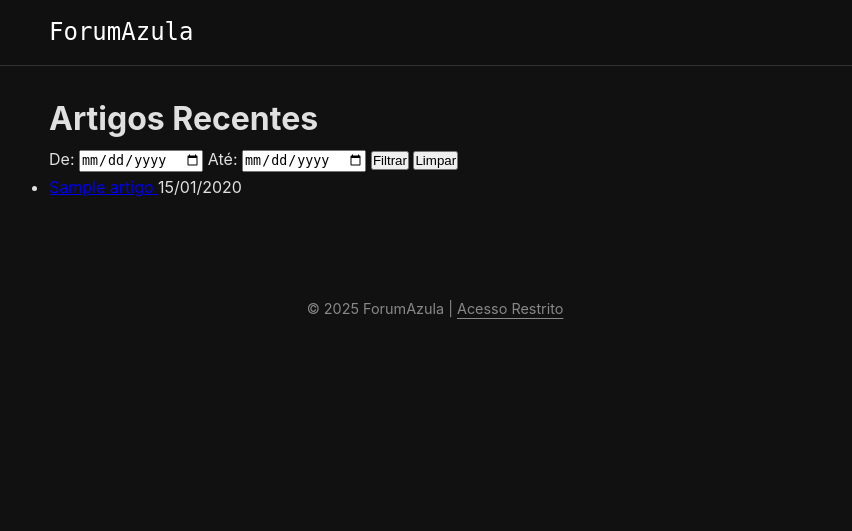
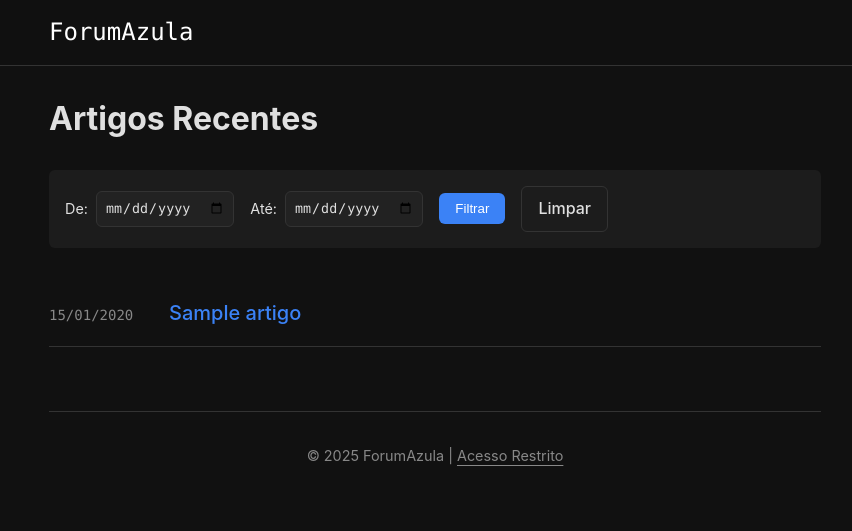
Before and after one commit to Caze-netto/forumazulaPHP, a PHP site: page / in a window 1280 px wide. Shown: the top 531 px of the page, without its empty margins (205-1057 px from the left). Run offline with PHP 8.4, Linux system fonts and the light colour scheme; data comes from the database, SQL or seed files in the repository; tables that the repository leaves empty hold one stand-in row (values such as "Sample post"); some libraries are stand-ins or nearby versions.

Commit message:
docs: uxx

```diff
--- a/src/index.php
+++ b/src/index.php
@@ -1,18 +1,25 @@
 <?php
 require 'conexao.php';
 
-// Captura datas do filtro
-$data_inicio = filter_input(INPUT_GET, 'data_inicio', FILTER_DEFAULT);
-$data_fim    = filter_input(INPUT_GET, 'data_fim', FILTER_DEFAULT);
 
-// Monta query base
-$query = "SELECT id, titulo, TO_CHAR(data_criacao, 'DD/MM/YYYY') AS data_criacao_formatada FROM artigos";
+$data_inicio = filter_input(INPUT_GET, 'data_inicio', FILTER_SANITIZE_SPECIAL_CHARS);
+$data_fim    = filter_input(INPUT_GET, 'data_fim', FILTER_SANITIZE_SPECIAL_CHARS);
+
+$query = "SELECT id, titulo, DATE_FORMAT(data_criacao, '%d/%m/%Y') AS data_formatada FROM artigos";
 $params = [];
+$conditions = [];
 
-if ($data_inicio && $data_fim) {
-    $query .= " WHERE data_criacao BETWEEN ? AND ?";
+if ($data_inicio) {
+    $conditions[] = "data_criacao >= ?";
     $params[] = $data_inicio . " 00:00:00";
+}
+if ($data_fim) {
+    $conditions[] = "data_criacao <= ?";
     $params[] = $data_fim . " 23:59:59";
+}
+
+if (!empty($conditions)) {
+    $query .= " WHERE " . implode(' AND ', $conditions);
 }
 
 $query .= " ORDER BY data_criacao DESC";
@@ -22,14 +29,15 @@ $stmt->execute($params);
 $artigos = $stmt->fetchAll(PDO::FETCH_ASSOC);
 ?>
 <!DOCTYPE html>
-<html lang="pt-PT">
+<html lang="pt-BR">
 <head>
     <meta charset="UTF-8">
     <meta name="viewport" content="width=device-width, initial-scale=1.0">
     <title>ForumAzula - Artigos</title>
     <link rel="stylesheet" href="style.css">
 </head>
-<body id="index">
+<body id="page-index">
+
 <header class="site-header">
     <div class="header-content">
         <div class="logo"><a href="index.php">ForumAzula</a></div>
@@ -40,9 +48,7 @@ $artigos = $stmt->fetchAll(PDO::FETCH_ASSOC);
     <main>
         <h1>Artigos Recentes</h1>
 
-        <!-- Formulário de filtro de datas -->
         <form method="GET" action="index.php" class="filtro-data">
-            <div class="filtro-wrapper">
             <label>De:
                 <input type="date" name="data_inicio" value="<?= htmlspecialchars($data_inicio ?? '') ?>">
             </label>
@@ -50,22 +56,19 @@ $artigos = $stmt->fetchAll(PDO::FETCH_ASSOC);
                 <input type="date" name="data_fim" value="<?= htmlspecialchars($data_fim ?? '') ?>">
             </label>
             <button type="submit" class="btn-filtro">Filtrar</button>
-                <button type="button" id="btn-limpar" class="btn-limpar">Limpar</button>
-            </div>
+            <a href="index.php" class="btn-limpar">Limpar</a>
         </form>
 
         <?php if (empty($artigos)): ?>
-            <p>Nenhum artigo publicado nesse período.</p>
+            <p class="nenhum-artigo">Nenhum artigo encontrado para o período selecionado.</p>
         <?php else: ?>
             <ul class="lista-artigos">
                 <?php foreach ($artigos as $artigo): ?>
                     <li>
-                        <a href="artigo.php?id=<?= $artigo['id'] ?>">
+                        <span class="data-artigo"><?= htmlspecialchars($artigo['data_formatada']) ?></span>
+                        <a href="artigo.php?id=<?= $artigo['id'] ?>" class="titulo-artigo">
                             <?= htmlspecialchars($artigo['titulo']) ?>
                         </a>
-                        <span class="data-artigo">
-                            <?= htmlspecialchars($artigo['data_criacao_formatada']) ?>
-                        </span>
                     </li>
                 <?php endforeach; ?>
             </ul>
@@ -73,15 +76,9 @@ $artigos = $stmt->fetchAll(PDO::FETCH_ASSOC);
     </main>
 
     <footer class="site-footer">
-        <p>&copy; 2025 ForumAzula | <a href="admin.php">Acesso Restrito</a></p>
+        <p>&copy; <?= date('Y') ?> ForumAzula | <a href="admin.php">Acesso Restrito</a></p>
     </footer>
 </div>
 
-<script>
-    // Botão limpar filtros
-    document.getElementById('btn-limpar')?.addEventListener('click', () => {
-        window.location.href = 'index.php';
-    });
-</script>
 </body>
 </html>
--- a/src/style.css
+++ b/src/style.css
@@ -1,169 +1,200 @@
-/* ForumAzula - v3.1 Blue Aesthetic */
+/* ForumAzula - v4.0 "Akita Style" */
 
-/* Variáveis */
+/* --- Variáveis Globais --- */
 :root {
     --color-background: #111111;
     --color-surface: #1c1c1c;
+    --color-border: #333333;
     --color-text-primary: #e0e0e0;
     --color-text-secondary: #888888;
     --color-heading: #ffffff;
     --color-accent: #3b82f6;
     --color-accent-hover: #60a5fa;
-  --font-sans: 'Inter', sans-serif;
-  --font-mono: 'Fira Code', monospace;
+    --font-sans: 'Inter', -apple-system, BlinkMacSystemFont, "Segoe UI", Roboto, "Helvetica Neue", Arial, sans-serif;
+    --font-mono: 'Fira Code', 'JetBrains Mono', SFMono-Regular, Menlo, Monaco, Consolas, "Liberation Mono", "Courier New", monospace;
     --container-width: 820px;
     --border-radius: 6px;
 }
 
-/* Reset */
-*, *::before, *::after { box-sizing: border-box; margin:0; padding:0; }
+/* --- Reset Básico --- */
+*, *::before, *::after { box-sizing: border-box; margin: 0; padding: 0; }
 
-/* Body */
+/* --- Estilos Base --- */
 body {
     font-family: var(--font-sans);
     background-color: var(--color-background);
     color: var(--color-text-primary);
     line-height: 1.7;
-  padding-top: 60px;
+    padding-top: 60px; /* Espaço para o header fixo */
 }
 
-/* Header */
+a {
+    color: var(--color-accent);
+    text-decoration: none;
+    transition: color 0.2s ease;
+}
+a:hover { color: var(--color-accent-hover); }
+
+/* --- Layout Principal --- */
+.container {
+    max-width: var(--container-width);
+    margin: 0 auto;
+    padding: 2rem 1.5rem;
+}
+
+/* --- Header Fixo --- */
 .site-header {
     position: fixed;
-  top:0; left:0;
+    top: 0; left: 0;
     width: 100%;
-  background-color: rgba(17,17,17,0.9);
+    background-color: rgba(17, 17, 17, 0.85);
     backdrop-filter: blur(10px);
-  border-bottom: 1px solid #333;
-  z-index:1000;
+    border-bottom: 1px solid var(--color-border);
+    z-index: 1000;
 }
 .header-content {
     max-width: var(--container-width);
     margin: 0 auto;
     padding: 0.75rem 1.5rem;
-  display: flex;
-  justify-content: space-between;
-  align-items: center;
 }
-.logo a { font-family: var(--font-mono); font-size: 1.5rem; color: var(--color-heading); text-decoration:none; }
-.logo a:hover { text-decoration: underline; color: var(--color-accent); }
-
-/* Container */
-.container { max-width: var(--container-width); margin: 0 auto; padding: 2rem 1.5rem; }
-
-/* Posts Index */
-.posts-list { display: grid; gap: 1.2rem; }
-.post-card {
-  background-color: var(--color-surface);
-  padding: 1rem 1.5rem;
-  border-radius: var(--border-radius);
-  transition: transform 0.15s ease, box-shadow 0.15s ease;
-}
-.post-card:hover {
-  transform: translateY(-3px);
-  box-shadow: 0 6px 12px rgba(0,0,0,0.15);
-}
-.post-card-meta { font-size:0.8rem; color: var(--color-text-secondary); margin-bottom:0.5rem; }
-.post-card-title { font-size:1.5rem; }
-.post-card-title a { color: var(--color-accent); text-decoration:none; }
-.post-card-title a:hover { color: var(--color-accent-hover); }
-
-/* Artigo */
-.artigo-conteudo img { max-width:100%; border-radius:var(--border-radius); margin:1rem 0; }
-.artigo-conteudo pre { background-color: #1e1e1e; padding:1rem; border-radius:var(--border-radius); overflow-x:auto; font-size:0.9rem; }
-.artigo-conteudo h1,h2,h3,h4 { color: var(--color-heading); margin:1rem 0 0.5rem 0; }
-.artigo-meta { color: var(--color-text-secondary); margin-bottom:1rem; }
-
-/* Barra de progresso horizontal */
-.horizontal-progress {
-    position: fixed;
-    top: 60px;
-    left: 0;
-    width: 0%;
-    height: 6px;
-    background-color: var(--color-accent);
-    z-index: 1000;
-    transition: width 0.1s linear;
-    border-radius: 0 3px 3px 0;
+.logo a {
+    font-family: var(--font-mono);
+    font-size: 1.5rem;
+    color: var(--color-heading);
+    font-weight: 500;
 }
 
-/* Admin */
-.login-container { max-width: 400px; margin:4rem auto; padding:2rem; background-color: var(--color-surface); border-radius:var(--border-radius); text-align:center; }
-.login-container h2 { margin-bottom:1.5rem; }
-
-.admin-layout { display:grid; gap:2rem; }
-@media(min-width:900px){ .admin-layout { grid-template-columns: 1fr 1fr; } }
-
-.form-section input, .form-section textarea, .form-section button { width:100%; padding:0.75rem; border-radius:var(--border-radius); border:none; margin-bottom:1rem; background-color: #222; color: var(--color-text-primary); }
-.form-section button { cursor:pointer; background-color: var(--color-accent); color:white; font-weight:bold; transition:0.2s; }
-.form-section button:hover { background-color: var(--color-accent-hover); }
-
-.preview-section { border:1px solid #333; border-radius:var(--border-radius); padding:1rem; min-height:50vh; overflow-y:auto; background-color:var(--color-surface); }
-
-<<<<<<< HEAD
-/* Artigos existentes admin */
-.article-list-item { display:flex; justify-content:space-between; align-items:center; padding:0.75rem; background-color:var(--color-surface); border-radius:var(--border-radius); margin-bottom:0.75rem; }
-.article-list-item-title { font-weight:500; }
-.btn-delete { background-color:#c81e1e; color:white; padding:0.5rem 1rem; border-radius:var(--border-radius); cursor:pointer; text-decoration:none; }
-.btn-delete:hover { background-color:#e02424; }
-=======
-.btn {
-  padding: 0.75rem 1.5rem; font-family: var(--font-mono); font-size: 1rem; font-weight: bold;
-  cursor: pointer; border-radius: var(--border-radius); transition: background-color 0.2s, opacity 0.2s;
-  background-color: var(--color-accent); color: white; border: none; align-self: flex-start;
-  margin-top: 1.5rem;
+/* --- Página Index: Lista de Artigos (Estilo Akita) --- */
+.lista-artigos {
+    list-style: none;
+    margin-top: 2rem;
 }
-.btn:hover { background-color: var(--color-accent-hover); }
-.btn:disabled { background-color: #555; cursor: not-allowed; opacity: 0.7; }
-
-.existing-articles { margin-top: 4rem; padding-top: 2rem; border-top: 1px solid var(--color-border); }
-.article-list-item {
-  display: flex; justify-content: space-between; align-items: center; padding: 1rem;
-  background-color: var(--color-surface); border: 1px solid var(--color-border);
-  border-radius: var(--border-radius); margin-bottom: 1rem;
+.lista-artigos li {
+    display: flex;
+    align-items: baseline;
+    padding: 1rem 0;
+    border-bottom: 1px solid var(--color-border);
+    transition: background-color 0.2s ease;
 }
-.article-list-item-title { margin: 0; font-family: var(--font-sans); font-size: 1rem; font-weight: 500; }
-.article-list-item-date { font-size: 0.8rem; color: var(--color-text-secondary); margin-top: 0.25rem; }
-.btn-delete { background-color: #c81e1e; color: white; padding: 0.5rem 1rem; font-size: 0.875rem; }
-.btn-delete:hover { background-color: #e02424; }
-
-/* --- Notificações --- */
-.notification {
-  position: fixed; bottom: 20px; right: 20px; z-index: 2000;
-  background-color: var(--color-surface); color: var(--color-text-primary);
-  padding: 1rem 1.5rem; border-radius: var(--border-radius);
-  border: 1px solid var(--color-border); box-shadow: 0 5px 15px rgba(0,0,0,0.3);
-  transform: translateX(calc(100% + 20px));
-  transition: transform 0.5s cubic-bezier(0.25, 1, 0.5, 1);
+.lista-artigos li:hover {
+    background-color: rgba(255, 255, 255, 0.03);
 }
-.notification.show { transform: translateX(0); }
-
-.editor-toolbar {
-    display: flex;
-    flex-wrap: wrap;
-    gap: 0.5rem;
-    padding: 0.5rem;
+.data-artigo {
+    font-family: var(--font-mono);
+    font-size: 0.875rem;
+    color: var(--color-text-secondary);
+    min-width: 120px; /* Alinha os títulos */
+}
+.titulo-artigo {
+    font-size: 1.25rem;
+    font-weight: 500;
+}
+.nenhum-artigo {
+    margin-top: 2rem;
+    color: var(--color-text-secondary);
+    padding: 1rem;
     background-color: var(--color-surface);
-    border: 1px solid var(--color-border);
-    border-bottom: none;
-    border-radius: var(--border-radius) var(--border-radius) 0 0;
-}
-.toolbar-btn {
-    background-color: transparent;
-    border: 1px solid transparent;
-    color: var(--color-text-secondary);
-    font-family: var(--font-mono);
-    font-size: 1rem;
-    padding: 0.25rem 0.5rem;
-    cursor: pointer;
-    border-radius: 4px;
-    transition: background-color 0.2s, color 0.2s;
-}
-.toolbar-btn:hover {
-    background-color: var(--color-border);
-    color: var(--color-text-primary);
+    border-radius: var(--border-radius);
 }
 
+/* --- Filtro de Datas --- */
+.filtro-data {
+    display: flex;
+    gap: 1rem;
+    align-items: center;
+    flex-wrap: wrap;
+    margin-top: 1.5rem;
+    padding: 1rem;
+    background-color: var(--color-surface);
+    border-radius: var(--border-radius);
+}
+.filtro-data label {
+    display: flex;
+    align-items: center;
+    gap: 0.5rem;
+    font-size: 0.9rem;
+}
+.filtro-data input[type="date"] {
+    background-color: #222;
+    color: var(--color-text-primary);
+    border: 1px solid var(--color-border);
+    padding: 0.5rem;
+    border-radius: var(--border-radius);
+    font-family: var(--font-mono);
+}
+.btn-filtro, .btn-limpar {
+    padding: 0.5rem 1rem;
+    border-radius: var(--border-radius);
+    border: none;
+    cursor: pointer;
+    font-weight: 500;
+    transition: background-color 0.2s;
+}
+.btn-filtro {
+    background-color: var(--color-accent);
+    color: white;
+}
+.btn-filtro:hover { background-color: var(--color-accent-hover); }
+.btn-limpar {
+    background-color: var(--color-surface);
+    color: var(--color-text-primary);
+    border: 1px solid var(--color-border);
+}
+.btn-limpar:hover { background-color: var(--color-border); }
+
+
+/* --- Página do Artigo --- */
+.reading-progress-bar {
+    position: fixed;
+    top: 60px; /* Altura do header */
+    left: 0;
+    height: 4px;
+    width: 0%;
+    background-color: var(--color-accent);
+    z-index: 1001;
+    transition: width 0.1s linear;
+}
+.artigo-header {
+    margin-bottom: 2rem;
+    border-bottom: 1px solid var(--color-border);
+    padding-bottom: 1.5rem;
+}
+.artigo-titulo {
+    font-size: 2.5rem;
+    line-height: 1.2;
+    color: var(--color-heading);
+}
+.artigo-meta {
+    margin-top: 0.5rem;
+    color: var(--color-text-secondary);
+    font-size: 0.9rem;
+}
+.artigo-conteudo h1, .artigo-conteudo h2, .artigo-conteudo h3 {
+    color: var(--color-heading);
+    margin: 2rem 0 1rem;
+    font-weight: 600;
+}
+.artigo-conteudo p { margin-bottom: 1rem; }
+.artigo-conteudo pre {
+    background-color: #1e1e1e;
+    padding: 1rem;
+    border-radius: var(--border-radius);
+    overflow-x: auto;
+    font-size: 0.9rem;
+    font-family: var(--font-mono);
+}
+.artigo-conteudo img {
+    max-width: 100%;
+    border-radius: var(--border-radius);
+    margin: 1.5rem 0;
+}
+.voltar-link {
+    display: inline-block;
+    margin-top: 2rem;
+    font-size: 1rem;
+}
+
+/* --- Footer --- */
 .site-footer {
     margin-top: 4rem;
     padding: 2rem 0;
@@ -176,9 +207,5 @@ body {
     color: var(--color-text-secondary);
     text-decoration: underline;
     text-underline-offset: 4px;
-  transition: color 0.2s;
 }
-.site-footer a:hover {
-  color: var(--color-text-primary);
-}
->>>>>>> minha-nova-branch
+.site-footer a:hover { color: var(--color-text-primary); }
```
Also changed, not shown: src/artigo.php (+35 -23 lines). Lines whose indentation alone changed are shown as unchanged.
